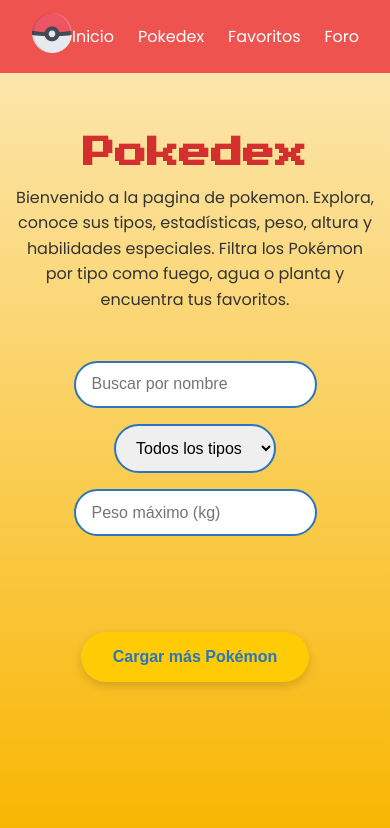
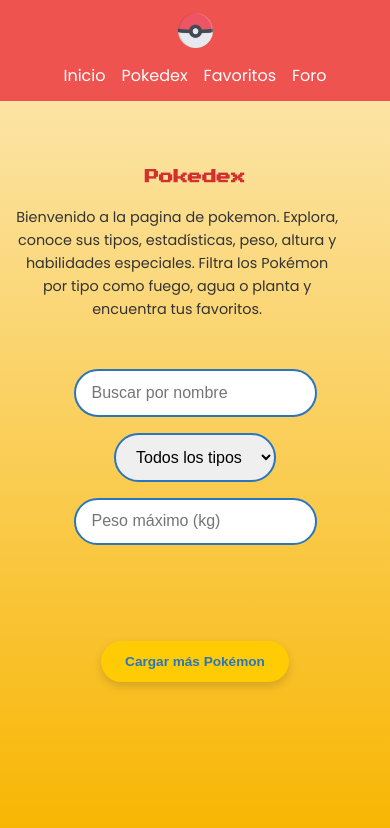
Before and after one commit to julian9805/PokeWord, a plain HTML site: page pages/pokedex.html in a window 390 px wide. Drawn offline with Linux system fonts and the light colour scheme; no server answers.

Commit message:
cambios css

```diff
--- a/css/pokedex.css
+++ b/css/pokedex.css
@@ -68,6 +68,13 @@
   max-width: 600px;
 }
 
+#intro h1 {
+  font-family: 'Press Start 2P', cursive;
+  color: #d32f2f;
+  font-size: 2rem;
+  margin-bottom: 1rem;
+}
+
 #intro p {
   font-size: 1rem;
   line-height: 1.6;
@@ -102,7 +109,7 @@
 /* ====== LISTA DE POKÉMON ====== */
 #pokedex {
   display: grid;
-  grid-template-columns: repeat(auto-fit, minmax(180px, 1fr));
+  grid-template-columns: repeat(auto-fit, minmax(140px, 1fr));
   gap: 1.5rem;
   width: 90%;
   max-width: 1000px;
@@ -175,27 +182,11 @@
   50% { transform: translateY(-10px); }
 }
 
-/* ====== RESPONSIVE ====== */
-@media (max-width: 600px) {
-  header h1 {
-    font-size: 0.8rem;
-  }
-
-  #filters {
-    flex-direction: column;
-    align-items: center;
-  }
-
-  .pokemon-card {
-    padding: 0.8rem;
-  }
-}
-
 /* ====== BOTÓN DE FAVORITOS ====== */
 .fav-btn {
   border-radius: 20px;
-  padding: 0.8rem 2rem; /* 🔹 más pequeño que el botón general */
-  font-size: 0.85rem; /* 🔹 texto más chico */
+  padding: 0.8rem 2rem;
+  font-size: 0.85rem;
   font-weight: 600;
   cursor: pointer;
   margin-top: 0.5rem;
@@ -208,16 +199,73 @@
   transform: scale(1.05);
 }
 
-.favoritos{
-   font-family: 'Press Start 2P', cursive;
+.favoritos {
+  font-family: 'Press Start 2P', cursive;
   color: #d32f2f;
   font-size: 1.2rem;
   margin-bottom: 1rem;
 }
 
-#intro h1{
-   font-family: 'Press Start 2P', cursive;
-  color: #d32f2f;
-  font-size: 2rem;
-  margin-bottom: 1rem;
+/* ====== RESPONSIVE POKEDEX ====== */
+
+/* ====== RESPONSIVE ====== */
+@media (max-width: 768px) {
+
+  header {
+    padding: 0.8rem 1rem;
+  }
+
+  header nav {
+    gap: 0.8rem;
+  }
+
+  header .logo {
+    width: 35px;
+    height: 35px;
+  }
+
+  #intro h1 {
+    font-size: 1rem;
+    line-height: 1.6rem;
+  }
+
+  #intro p {
+    font-size: 0.9rem;
+    max-width: 90%;
+  }
+
+  main section img {
+    width: 180px;
+  }
+
+  button {
+    padding: 0.8rem 1.5rem;
+    font-size: 0.9rem;
+  }
 }
+
+/* Para pantallas muy pequeñas (teléfonos bajos) */
+@media (max-width: 480px) {
+
+  header {
+    flex-direction: column;
+    gap: 0.5rem;
+    text-align: center;
+  }
+
+  header nav {
+    gap: 1rem;
+  }
+
+  #intro h1 {
+    font-size: 0.9rem;
+  }
+
+  main section img {
+    width: 150px;
+  }
+
+  button {
+    font-size: 0.85rem;
+  }
+}
```
